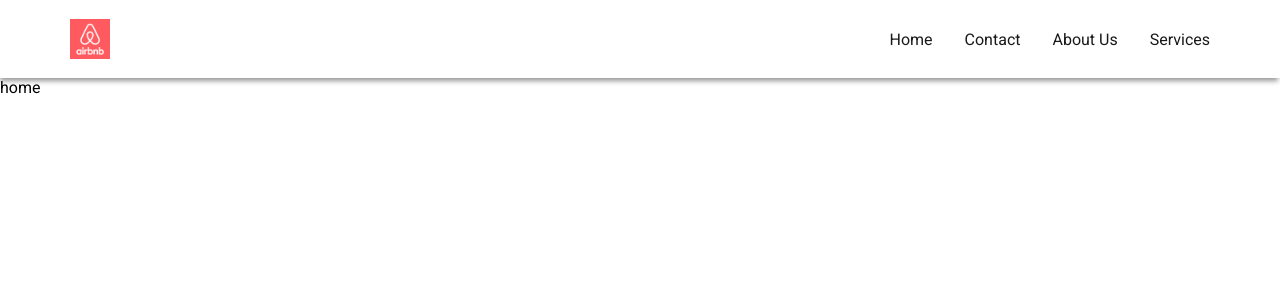
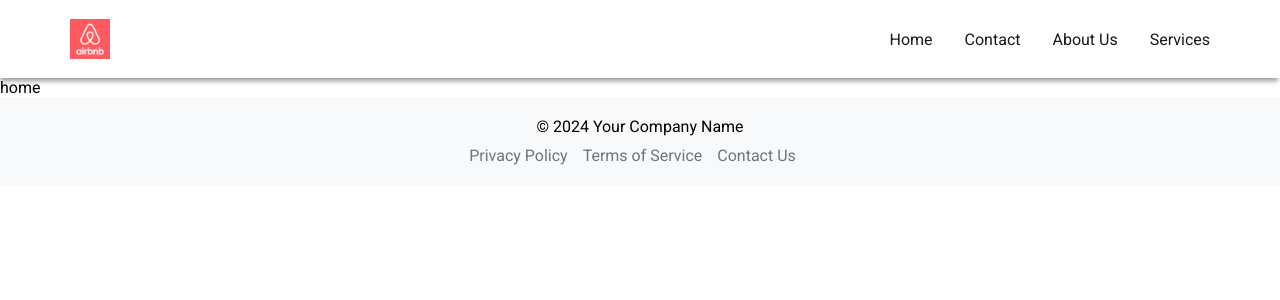
Before and after one commit to ImpiusVenatus/ip-project-shougata, a React (Vite) app: page /home in a window 1280 px wide. Shown: the top 300 px of the page. Built offline with nearby package versions, Linux system fonts and the light colour scheme.

Commit message:
Footer banaisi hero r nam disi

```diff
--- a/src/components/footer/Footer.jsx
+++ b/src/components/footer/Footer.jsx
@@ -1,9 +1,19 @@
-import React from 'react'
+
+import './footer.css';
 
 const Footer = () => {
   return (
-    <div>Footer</div>
-  )
-}
+    <footer className="app-footer">
+      <p>&copy; {new Date().getFullYear()} Your Company Name</p>
+      <nav>
+        <ul>
+          <li><a href="/privacy">Privacy Policy</a></li>
+          <li><a href="/terms">Terms of Service</a></li>
+          <li><a href="/contact">Contact Us</a></li>
+        </ul>
+      </nav>
+    </footer>
+  );
+};
 
-export default Footer
+export default Footer;
--- /dev/null
+++ b/src/components/footer/footer.css
@@ -0,0 +1,29 @@
+/* Footer.css */
+.app-footer {
+    background-color: #f8f9fa;
+    padding:  20px  0;
+    text-align: center;
+  }
+
+  .app-footer p {
+    margin-bottom:  10px;
+  }
+
+  .app-footer nav ul {
+    list-style-type: none;
+    padding:  0;
+  }
+
+  .app-footer nav ul li {
+    display: inline;
+    margin-right:  15px;
+  }
+
+  .app-footer nav ul li a {
+    color: #6c757d;
+    text-decoration: none;
+  }
+
+  .app-footer nav ul li a:hover {
+    color: #343a40;
+  }
--- a/src/components/layout/Layout.jsx
+++ b/src/components/layout/Layout.jsx
@@ -1,11 +1,13 @@
 import Header from "../header/Header"
 import Routers from "../../router/Routers"
+import Footer from "../footer/Footer"
 
 const Layout = () => {
   return (
     <>
       <Header />
       <Routers />
+      <Footer />
     </>
   )
 }
```
Also changed, not shown: src/components/Hero/Hero.jsx (added), src/components/Hero/hero.css (added).
